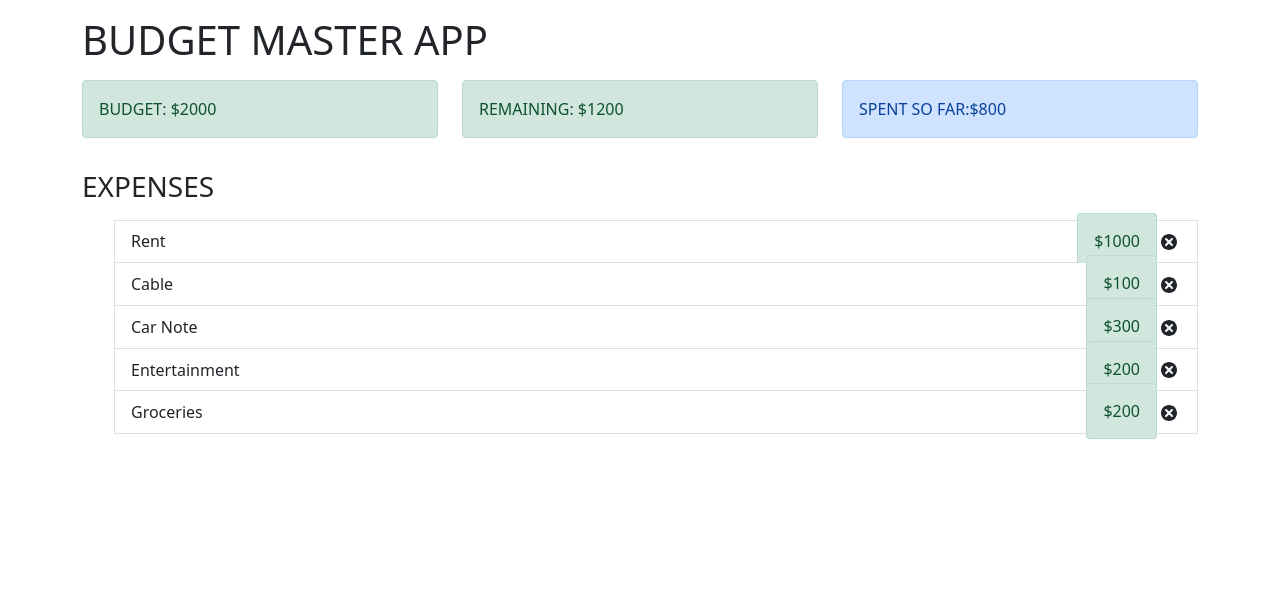
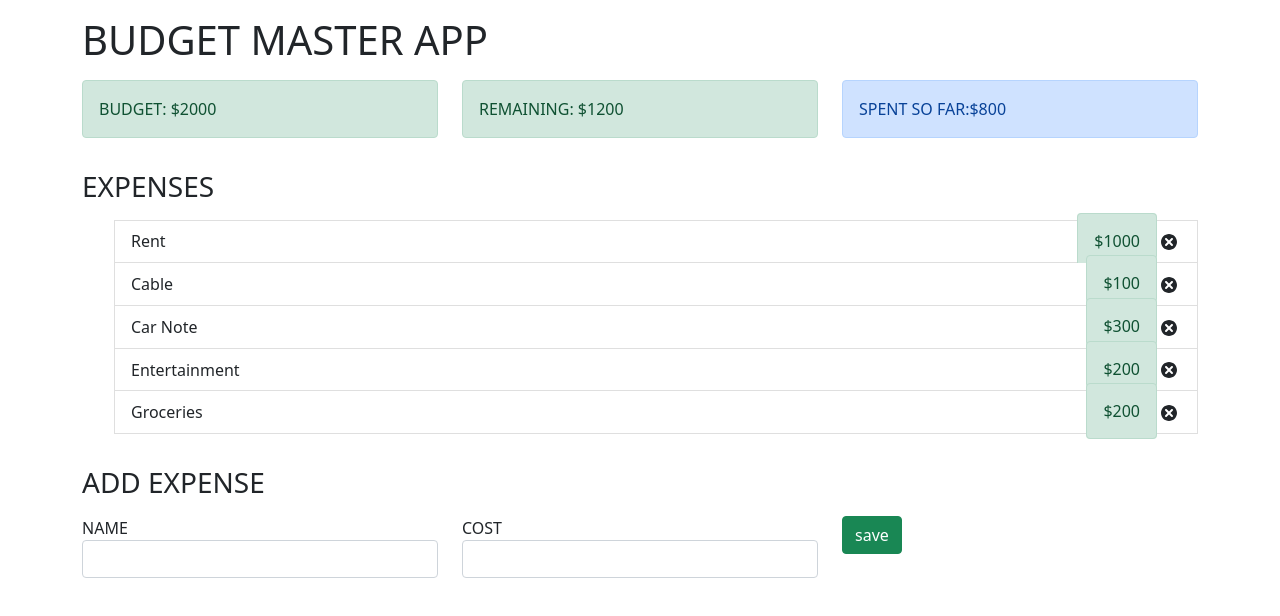
Before and after one commit to CesarR21/capstone, a React (Create React App) app in the folder budgetmaster/: page / in a window 1280 px wide. Shown: the top 616 px of the page. Built offline with nearby package versions, Linux system fonts and the light colour scheme.

Commit message:
updated dummy data list for staging contect and created expense form

```diff
--- a/budgetmaster/src/App.js
+++ b/budgetmaster/src/App.js
@@ -4,6 +4,7 @@
 import Remaining from './components/Remaining';
 import ExpenseTotal from './components/ExpenseTotal';
 import ExpenseList from './components/ExpenseList';
+import AddExpenseForm from './components/AddExpenseForm';
 
 
 const App = () => {
@@ -27,6 +28,12 @@
             <ExpenseList />
         </div>
       </div>
+      <h3 className='mt-3'> ADD EXPENSE</h3>
+      <div className='mt-3'>
+        <div className='col-sm'>
+          <AddExpenseForm/>
+        </div>
+      </div>
     </div>
   );
 };
--- /dev/null
+++ b/budgetmaster/src/components/AddExpenseForm.js
@@ -0,0 +1,34 @@
+import React from "react";
+
+const AddExpenseForm = () =>{
+    return (
+        <form>
+            <div className='row'>
+                <div className='col-sm'>
+                    <label for='name'>NAME</label>
+                    <input
+                    required='required'
+                    tpye='text'
+                    className='form-control'
+                    id='name'
+                    ></input>
+            </div>
+            <div className='col-sm'>
+                <label for='cost'>COST</label>
+                <input
+                required='REQUIRED'
+                type='text'
+                className='form-control'
+                id='cost'
+                ></input>
+            </div>
+            <div className='col-sm'>
+            <button type='submit' className='btn btn-success'>
+                save
+            </button>
+            </div>
+            </div>
+        </form>
+    );
+};
+export default AddExpenseForm;
```
Also changed, not shown: budgetmaster/src/context/AppContex.js (added).
